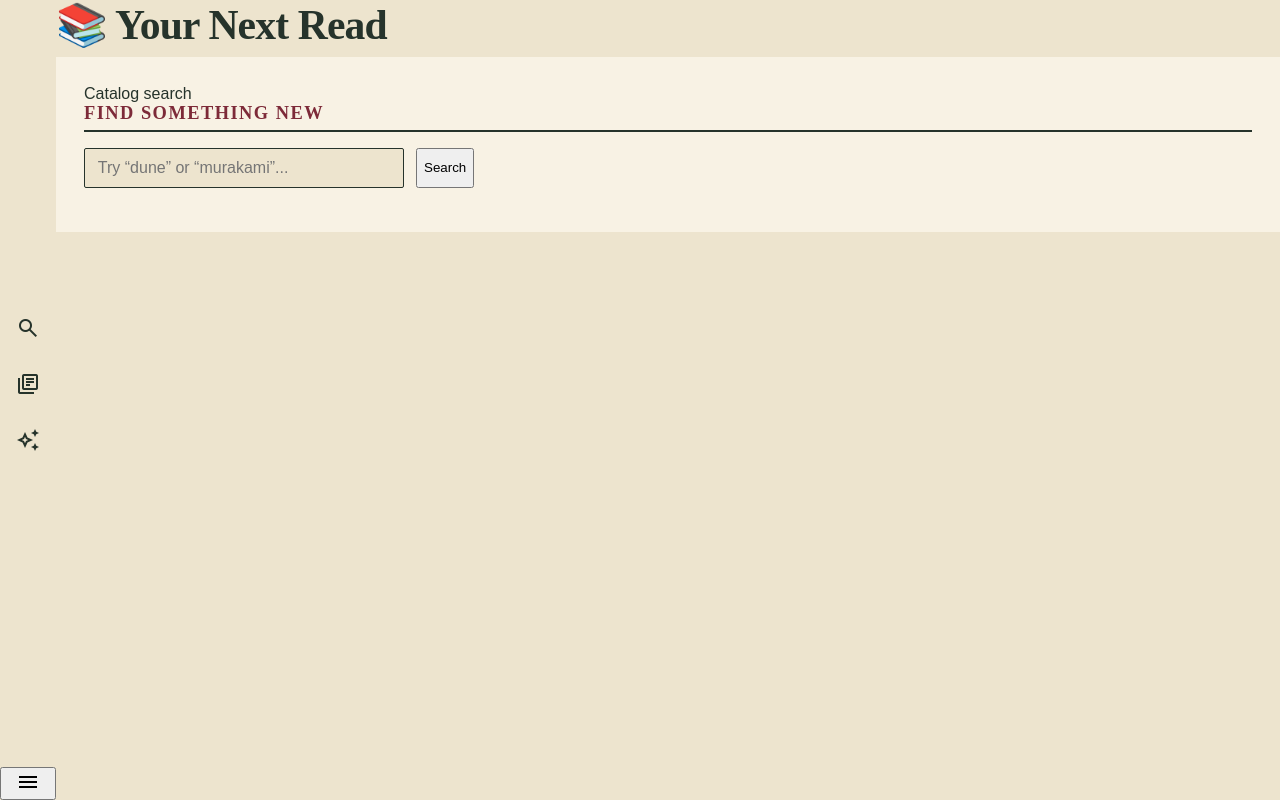
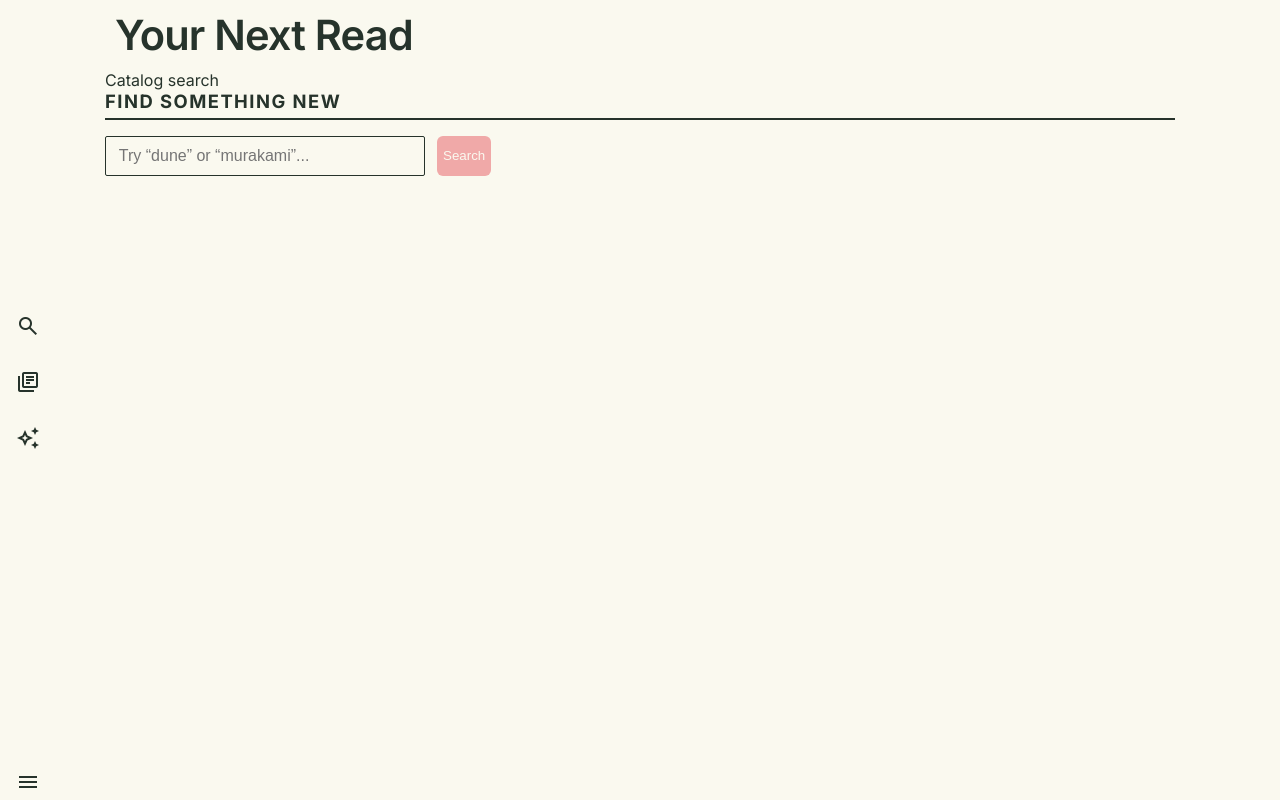
Before and after one commit to Elga-de-Klerk/Your-next-read, a Vue app in the folder vue-frontend/: page /search in a window 1280 px wide. Built offline with nearby package versions, Linux system fonts and the light colour scheme.

Commit message:
Add grid and style cards

```diff
--- a/vue-frontend/src/App.scss
+++ b/vue-frontend/src/App.scss
@@ -1,14 +1,10 @@
 @use "./style.scss";
 
-section {
-  background: var(--card);
-  padding: 1.75rem;
-}
+main {
+  width: calc((var(--columns) * var(--card-width)) + ((var(--columns) - 1) * var(--gap)));
+  margin: auto;
 
-main {
-  margin-left: var(--side-menu-open-width);
-
-  &.expanded {
-    margin-left: var(--side-menu-closed-width);
+  header {
+    margin: 10px;
   }
 }
--- a/vue-frontend/src/App.vue
+++ b/vue-frontend/src/App.vue
@@ -10,8 +10,8 @@ const sidebarOpen = ref(true);
   <NavBar @sideBarOpen="open => sidebarOpen = open"/>
 
   <main :class="{ expanded: sidebarOpen }" >
-    <header class="shelf-nav">
-      <h1>📚 Your Next Read</h1>
+    <header class="header">
+      <h1>Your Next Read</h1>
     </header>
     <router-view />
   </main>
--- /dev/null
+++ b/vue-frontend/src/components/BookItem/BookItem.scss
@@ -0,0 +1,36 @@
+@use "../../style.scss";
+
+.book-item {
+  a {
+    display: flex;
+    text-decoration: none;
+
+    .cover {
+      width: 150px;
+      height: 250px;
+      object-fit: cover;
+    }
+
+    .details {
+      padding: 10px;
+      display: flex;
+      flex-direction: column;
+      color: var(--ink);
+
+      .book-data {
+        flex: 1;
+        display: flex;
+        flex-direction: column;
+
+        .title {
+          font-weight: 700;
+        }
+      }
+
+      button {
+        width: 180px;
+        height: 30px;
+      }
+    }
+  }
+}
--- a/vue-frontend/src/components/BookItem/BookItem.vue
+++ b/vue-frontend/src/components/BookItem/BookItem.vue
@@ -32,9 +32,16 @@ async function handleRemove() {
 </script>
 
 <template>
-  <li>
-    <router-link :to="{ name: 'book-detail', query }">{{ book.title }}</router-link>
-    <span class="book-meta">— {{ book.author }}</span>
+  <div class="book-item">
+    <router-link :to="{ name: 'book-detail', query }">
+
+      <img class="cover" alt="book cover" :src="book.coverImageUrl" />
+
+      <div class="details">
+        <div class="book-data">
+          <span class="title">{{ book.title }}</span>
+          <span class="author">{{ book.author }}</span>
+        </div>
 
         <button v-if="!book.onTbr" @click="handleAdd" :disabled="saving">
           {{ saving ? 'Adding…' : '+ Add' }}
@@ -42,5 +49,11 @@ async function handleRemove() {
         <button v-else @click="handleRemove" :disabled="saving">
           {{ saving ? 'Removing…' : 'Remove' }}
         </button>
-  </li>
+      </div>
+
+
+    </router-link>
+  </div>
 </template>
+
+<style lang="scss" src="./BookItem.scss" scoped></style>
--- a/vue-frontend/src/components/NavBar/NavBar.scss
+++ b/vue-frontend/src/components/NavBar/NavBar.scss
@@ -23,9 +23,9 @@
     a {
       text-decoration: none;
     }
+  }
 
   .menu-item {
-      font-family: 'IBM Plex Mono', monospace;
     font-size: 16px;
     text-transform: uppercase;
     text-decoration: none;
@@ -47,4 +47,3 @@
     }
   }
 }
-}
--- a/vue-frontend/src/style.scss
+++ b/vue-frontend/src/style.scss
@@ -1,13 +1,19 @@
+@import url('https://fonts.googleapis.com/css2?family=Inter:ital,opsz,wght@0,14..32,100..900;1,14..32,100..900&display=swap');
+
 :root {
-  --paper: #ede4ce;
-  --card: #f8f2e4;
-  --ink: #26332b;
-  --wine: #7d2a38;
-  --gold: #a6842a;
-  --line: #cfc3a0;
+  --cotton-cloud: #FAF9EF;
+  --orchid: #F0A9A8;
+  --green-fields: #D2DCA7;
+  --ink: #26332B;
+
+  --font-family: "Inter", sans-serif;
 
   --side-menu-open-width: 200px;
   --side-menu-closed-width: 56px;
+
+  --columns: 3;
+  --gap: 10px;
+  --card-width: 350px;
 }
 
 * {
@@ -16,14 +22,13 @@
 
 body {
   margin: 0;
-  background-color: var(--paper);
+  background-color: var(--cotton-cloud);
   background-size: 100% 2.1rem;
+  font-family: var(--font-family), sans-serif;
   color: var(--ink);
-  font-family: 'Libre Franklin', sans-serif;
 }
 
 h1, h2, h3 {
-  font-family: 'Fraunces', serif;
   font-weight: 600;
   margin: 0 0 0.5rem;
 }
@@ -49,3 +54,17 @@ ul {
   margin: 0;
   padding: 0;
 }
+
+button {
+  border: none;
+  background-color: var(--orchid);
+  color: var(--cotton-cloud);
+  border-radius: 6px;
+}
+
+
+.grid {
+  display: grid;
+  grid-template-columns: repeat(var(--columns), auto);
+  grid-gap: var(--gap);
+}
--- a/vue-frontend/src/views/NextReadView/NextReadView.scss
+++ b/vue-frontend/src/views/NextReadView/NextReadView.scss
@@ -21,20 +21,6 @@ button {
     opacity: 1;
   }
 
-  &__stamp {
-    position: absolute;
-    top: 0.75rem;
-    right: 1rem;
-    font-family: 'IBM Plex Mono', monospace;
-    font-size: 0.65rem;
-    letter-spacing: 0.08em;
-    text-transform: uppercase;
-    color: var(--wine);
-    border: 1px solid var(--wine);
-    padding: 0.15rem 0.4rem;
-    transform: rotate(3deg);
-  }
-
   h3 {
     font-size: 1.4rem;
     margin-bottom: 0.2rem;
@@ -49,7 +35,6 @@ button {
 }
 
 .error {
-  font-family: 'IBM Plex Mono', monospace;
   font-size: 0.85rem;
   color: var(--wine);
 }
--- a/vue-frontend/src/views/NextReadView/NextReadView.vue
+++ b/vue-frontend/src/views/NextReadView/NextReadView.vue
@@ -35,7 +35,6 @@ async function handleFindNextRead() {
     <p v-if="error" class="error">{{ error }}</p>
 
     <div v-if="book" class="card" :class="{ 'card--out': revealed }">
-      <div class="card__stamp">Issued today</div>
       <h3>{{ book.title }}</h3>
       <p class="book-meta">{{ book.author }}<span v-if="book.publishedYear"> · {{ book.publishedYear }}</span></p>
       <p v-if="book.description" class="card__desc">{{ book.description }}</p>
--- a/vue-frontend/src/views/SearchView/SearchView.scss
+++ b/vue-frontend/src/views/SearchView/SearchView.scss
@@ -4,7 +4,6 @@ form {
   margin-bottom: 1rem;
 
   input {
-    font-family: 'Libre Franklin', sans-serif;
     font-size: 1rem;
     padding: 0.6rem 0.8rem;
     border: 1px solid var(--ink);
@@ -20,7 +19,6 @@ form {
   }
 }
 .error {
-  font-family: 'IBM Plex Mono', monospace;
   font-size: 0.85rem;
   color: var(--wine);
 }
--- a/vue-frontend/src/views/SearchView/SearchView.vue
+++ b/vue-frontend/src/views/SearchView/SearchView.vue
@@ -42,14 +42,14 @@ async function handleAdd(book: Book) {
 
     <p v-if="error" class="error">{{ error }}</p>
 
-    <ul v-if="results.length">
+    <div class="grid" v-if="results.length">
       <BookItem
           v-for="book in results"
           :key="book.externalId ?? book.title"
           :book="book"
           :buttonText="'Add'"
           @onClick="handleAdd(book)" />
-    </ul>
+    </div>
   </section>
 </template>
 
--- a/vue-frontend/src/views/TbrView/TbrView.scss
+++ b/vue-frontend/src/views/TbrView/TbrView.scss
@@ -1,5 +1,4 @@
 .empty {
-  font-family: 'IBM Plex Mono', monospace;
   font-size: 0.85rem;
   color: var(--gold);
 }
--- a/vue-frontend/src/views/TbrView/TbrView.vue
+++ b/vue-frontend/src/views/TbrView/TbrView.vue
@@ -27,7 +27,7 @@ onMounted(load);
     <h2>Your TBR shelf</h2>
     <p v-if="loading">Loading…</p>
     <p v-else-if="!books.length" class="empty">Empty shelf. Search above and add something.</p>
-    <ul v-else>
+    <div class="grid" v-else>
       <BookItem
           v-for="book in books"
           :key="book.id!"
@@ -35,7 +35,7 @@ onMounted(load);
           :buttonText="'Remove'"
           @onClick="handleRemove(book.id!)"
       />
-    </ul>
+    </div>
   </section>
 </template>
 
```
Lines whose indentation alone changed are shown as unchanged.
